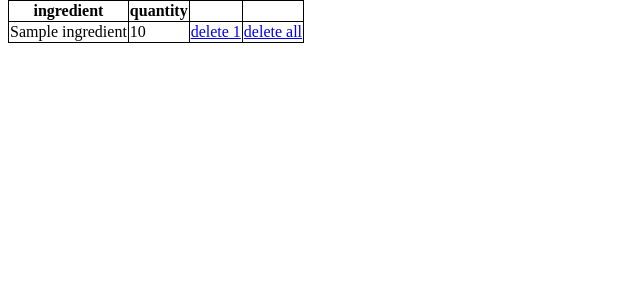
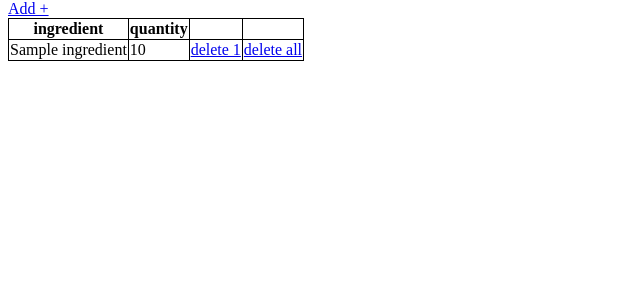
Before and after one commit to Ngoakor12/django_delights, a Django app: page /inventory/ingredient/list in a window 1280 px wide. Shown: the part 26-326 px from the top of the page, without its empty margins (0-640 px from the left). Run offline with Django 4.2, Linux system fonts and the light colour scheme; tables that the repository leaves empty hold one stand-in row (values such as "Sample post").

Commit message:
add link to add ingredient

```diff
--- a/inventory/templates/inventory/ingredient_list.html
+++ b/inventory/templates/inventory/ingredient_list.html
@@ -7,6 +7,7 @@
   <body>
     <h1>List of available ingredients:</h1>
     {% block content %}
+    <a href="{% url 'ingredient_create'  %}">Add +</a>
     <table>
       <thead>
         <th>ingredient</th>
@@ -15,7 +16,6 @@
         <th></th>
       </thead>
       <tbody>
-
         {% for ingredient in ingredients %}
         <tr><td>{{ ingredient.name }}</td> <td>{{ ingredient.quantity }}</td> <td><a href="{% url 'ingredient_delete' pk=ingredient.pk  %}">delete 1</a></td> <td><a href="{% url 'ingredient_delete_all' pk=ingredient.pk  %}">delete all</a></td></tr>
         {% empty %}
```
